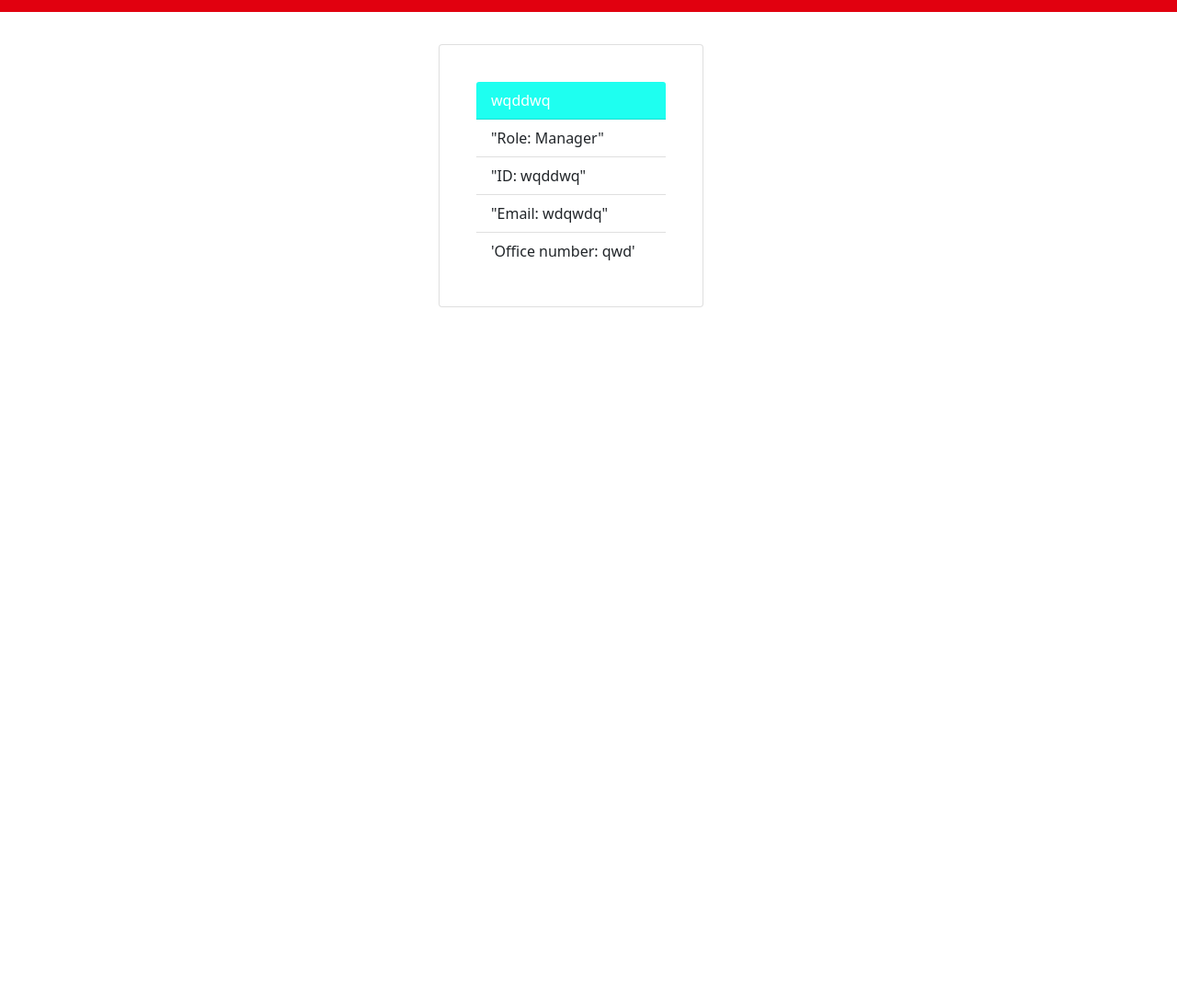
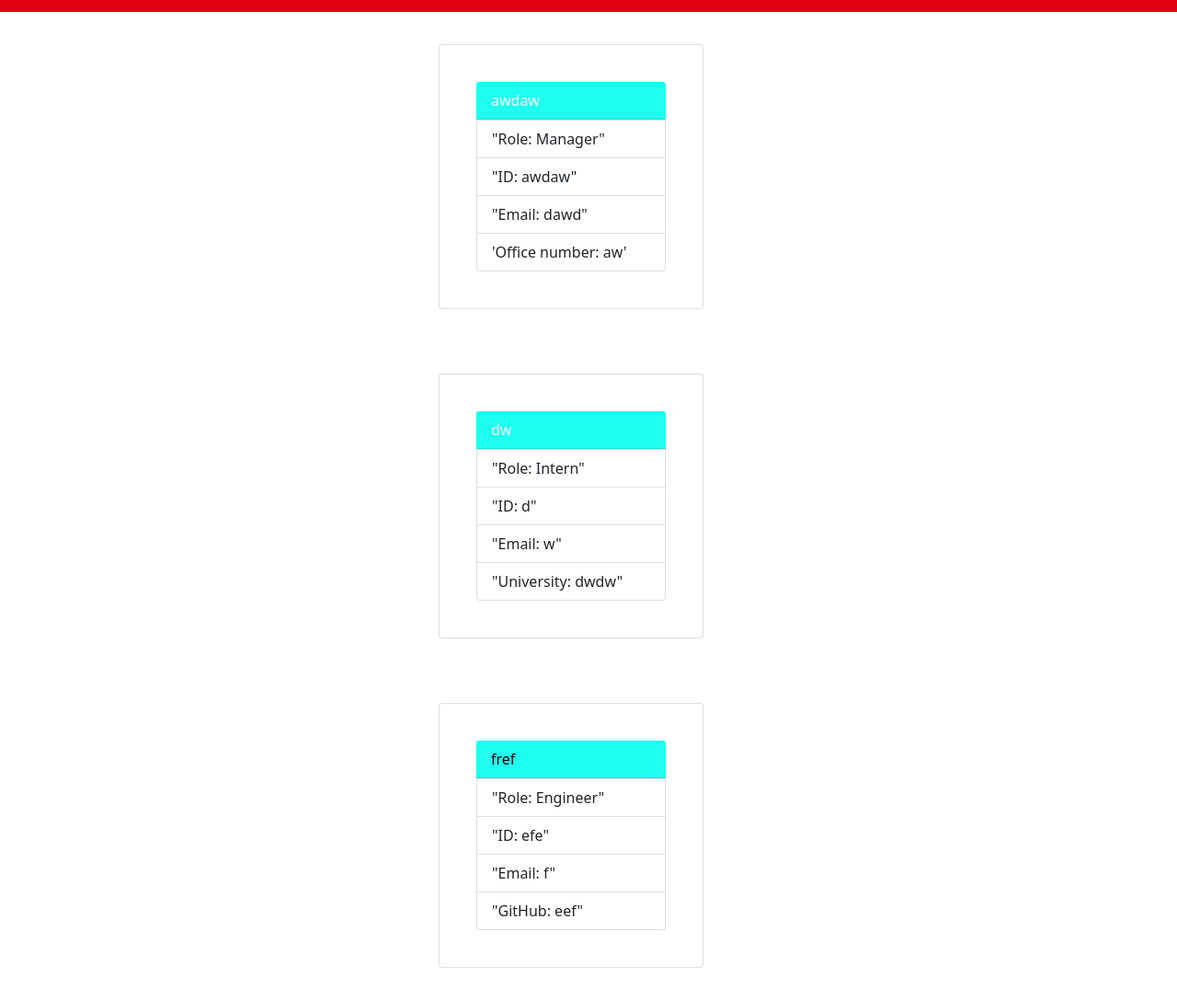
Before and after one commit to ScrimmyFS/Teamgenerator, a website: page Index.HTML in a window 1280 px wide. Shown: the part 123-1210 px from the top of the page at 92% size. Before the commit the page ends 800 px from the top, so only its background shows below. Drawn offline with nearby package versions, Linux system fonts and the light colour scheme.

Commit message:
Finished for loop and styling. Just need walkthrough video

```diff
--- a/Index.HTML
+++ b/Index.HTML
@@ -1,3 +1,4 @@
+
 <!DOCTYPE html>
 <html lang="en">
 
@@ -10,23 +11,56 @@
     <title>Team Page</title>
 </head>
 
-<header class="header">
-  <p>Our Team</p>
-</header>
+<header class="header"><p>Our Team</p></header>
 
-<body>
+<body class="Teambox">
+
       <div class="container">
       <div class="row">
         <div class="card-deck">
           <div class="card" style="width: 18rem;">
             <div class="card-header" style="background-color: #1EFFF0; color: white;">
-            wqddwq
+            awdaw
             </div>
-          <ul class="list-group list-group-flush">
             <li class="list-group-item">"Role: Manager"</li>
-            <li class="list-group-item">"ID: wqddwq"</li>
-            <li class="list-group-item">"Email: wdqwdq"</li>
-            <li class="list-group-item">'Office number: qwd'</li>
+                <li class="list-group-item">"ID: awdaw"</li>
+                <li class="list-group-item">"Email: dawd"</li>
+                <li class="list-group-item">'Office number: aw'</li>
+            </ul>
+          </div>
+        </div>
+      </div>
+    </div>
+
+      <div class="container">
+      <div class="row">
+        <div class="card-deck">
+          <div class="card" style="width: 18rem;">
+            <div class="card-header" style="background-color: #1EFFF0; color: white;">
+            dw
+            </div>
+            <li class="list-group-item">"Role: Intern"</li>
+                <li class="list-group-item">"ID: d"</li>
+                <li class="list-group-item">"Email: w"</li>
+                <li class="list-group-item">"University: dwdw"</li>
+            </ul>
+          </div>
+        </div>
+      </div>
+    </div>
+
+      <div class="container">
+      <div class="row">
+        <div class="card-deck">
+          <div class="card" style="width: 18rem;">
+            <div class="card-header" style="background-color: #1EFFF0; color: black;">
+            fref
+            </div>
+
+       <li class="list-group-item">"Role: Engineer"</li>
+       <li class="list-group-item">"ID: efe"</li>
+       <li class="list-group-item">"Email: f"</li>
+       <li class="list-group-item">"GitHub: eef"</li>
             </ul>
           </div>
         </div>
```
Also changed, not shown: src/Indexgenerator.js (+13 -7 lines). Lines whose indentation alone changed are shown as unchanged.
